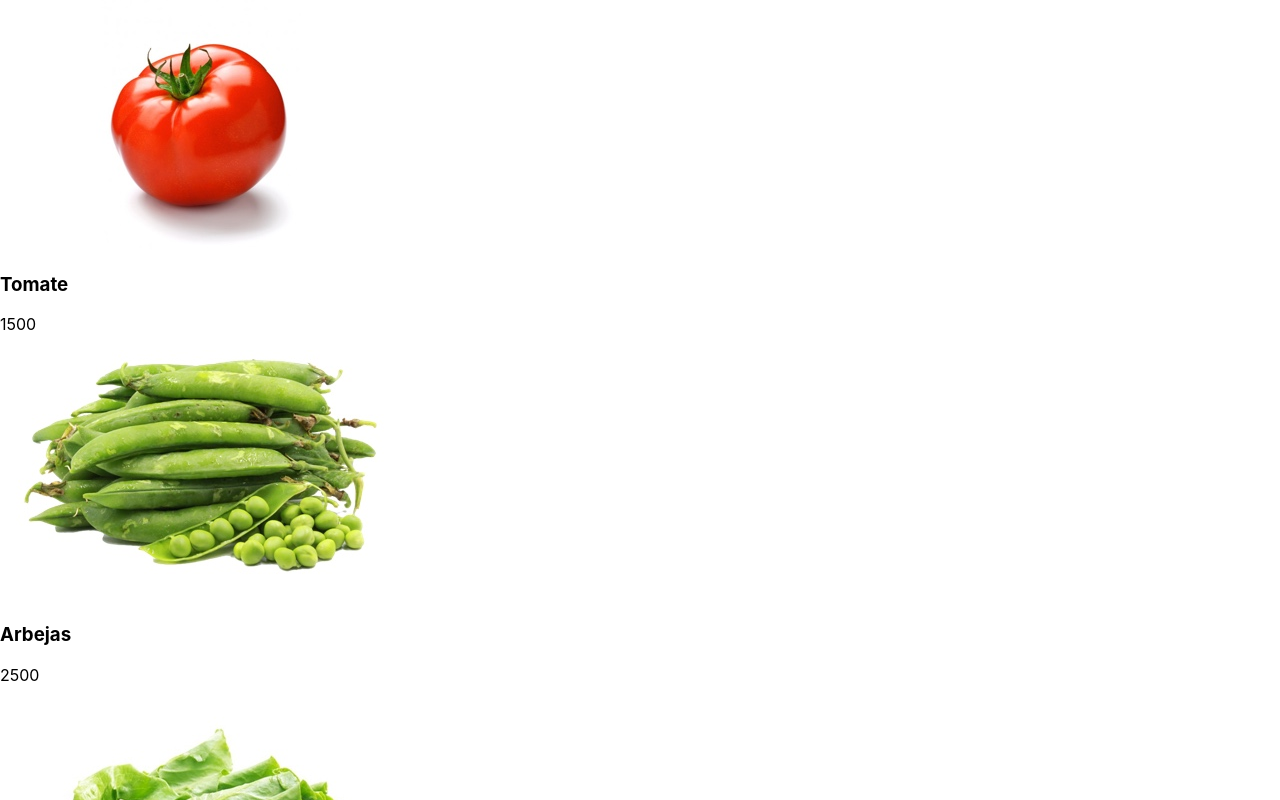
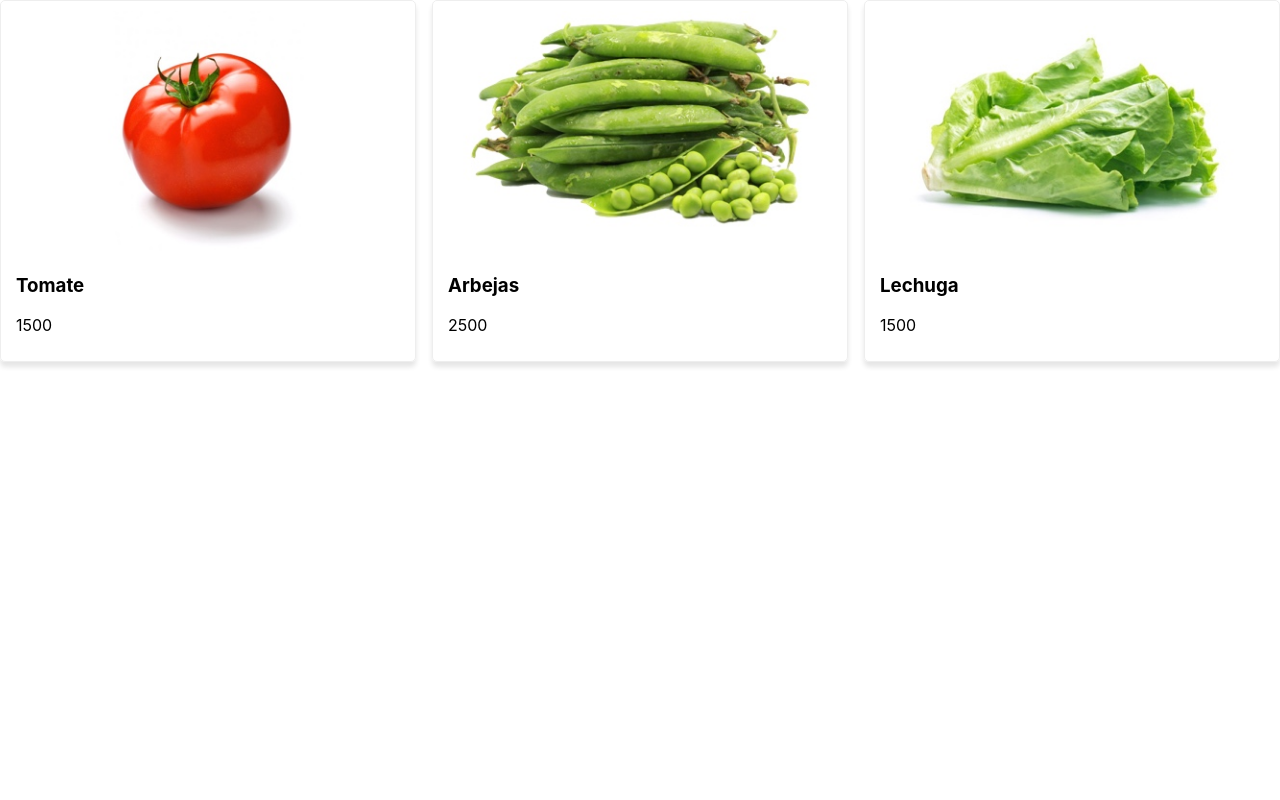
Before and after one commit to washopilot/learning-React, a React (Create React App) app: page / in a window 1280 px wide. Shown: the top 800 px of the page. Built offline with nearby package versions, Linux system fonts and the light colour scheme.

Commit message:
dando estilo a los productos

```diff
--- a/src/components/Producto.js
+++ b/src/components/Producto.js
@@ -1,11 +1,24 @@
 import React, { Component } from 'react';
+
+const styles = {
+  producto: {
+    border: 'solid 1px #eee',
+    boxShadow: '0 5px 5px rgb(0,0,0,0.1)',
+    width: '30%',
+    padding: '10px 15px',
+    borderRadius: '5px',
+  },
+  img: {
+    width: '100%',
+  },
+};
 
 export default class Producto extends Component {
   render() {
     const { producto } = this.props;
     return (
-      <div>
-        <img alt={producto.name} src={producto.img} />
+      <div style={styles.producto}>
+        <img style={styles.img} alt={producto.name} src={producto.img} />
         <h3>{producto.name}</h3>
         <p>{producto.price}</p>
       </div>
--- a/src/components/Productos.js
+++ b/src/components/Productos.js
@@ -1,12 +1,20 @@
 import React, { Component } from 'react';
 import Producto from './Producto';
+
+const styles = {
+  productos: {
+    display: 'flex',
+    flexDirection: 'row',
+    justifyContent: 'space-between',
+  },
+};
 
 export default class Productos extends Component {
   render() {
     const { productos, agregarAlCarro } = this.props;
 
     return (
-      <div>
+      <div style={styles.productos}>
         {productos.map((producto, idx) => (
           <Producto
             agregarAlCarro={agregarAlCarro}
```
